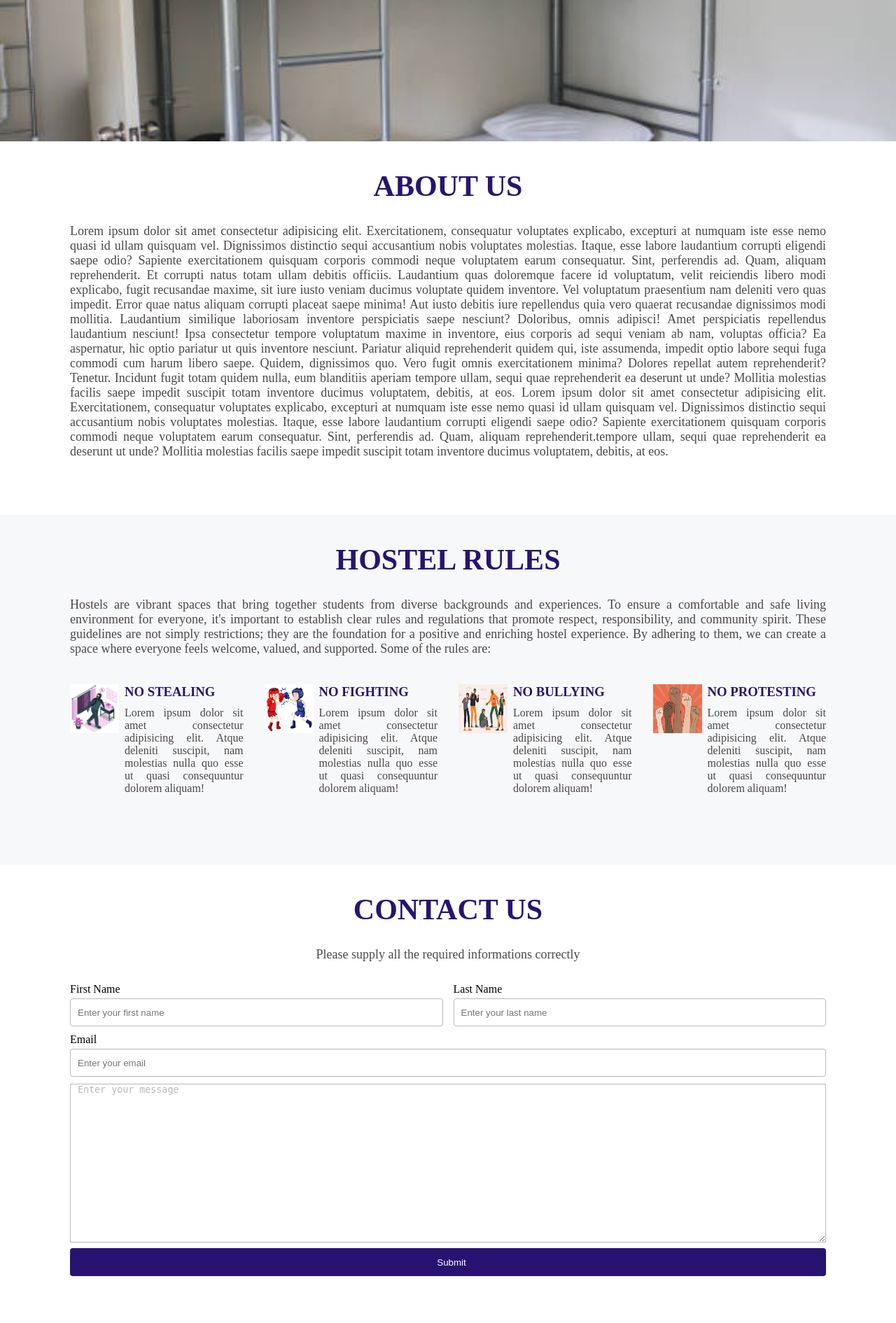
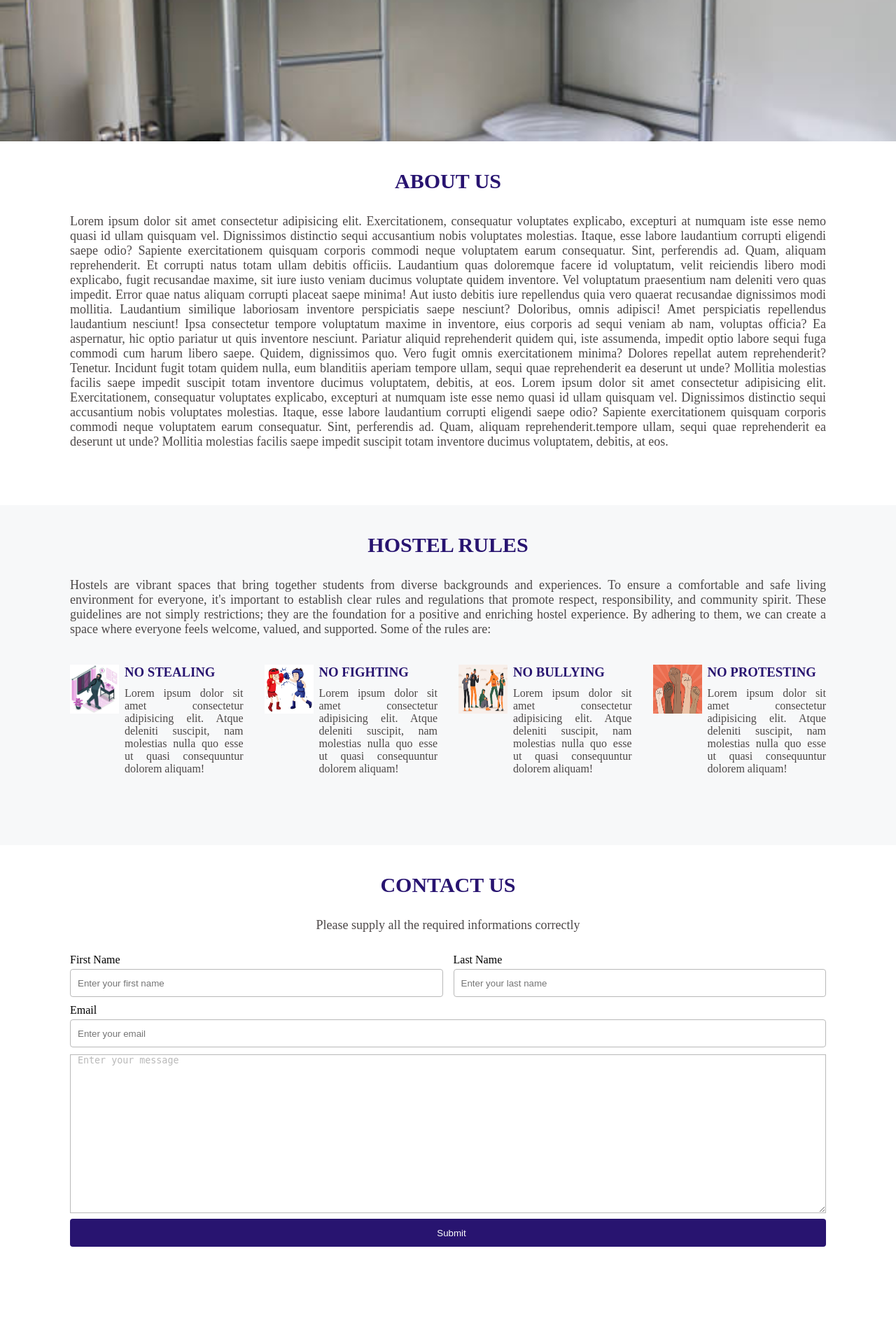
Before and after one commit to Son-of-Grace-001/FINAL-YEAR, a Django app: page / in a window 1280 px wide. Shown: the part 498-2389 px from the top of the page at 70% size. Run offline with Django 5.2, Linux system fonts and the light colour scheme; parts of the project's set-up code (start-up, migrations or seed data) failed here and were passed over.

```diff
--- a/static/css/home.css
+++ b/static/css/home.css
@@ -81,7 +81,7 @@ a{
   padding-right:100px;
 }
 .about-h, .rules-h, .contact-h{
-  font-size: 42px;
+  font-size: 30px;
   text-align: center;
   margin-top: 40px;
   margin-bottom: 30px;
```
